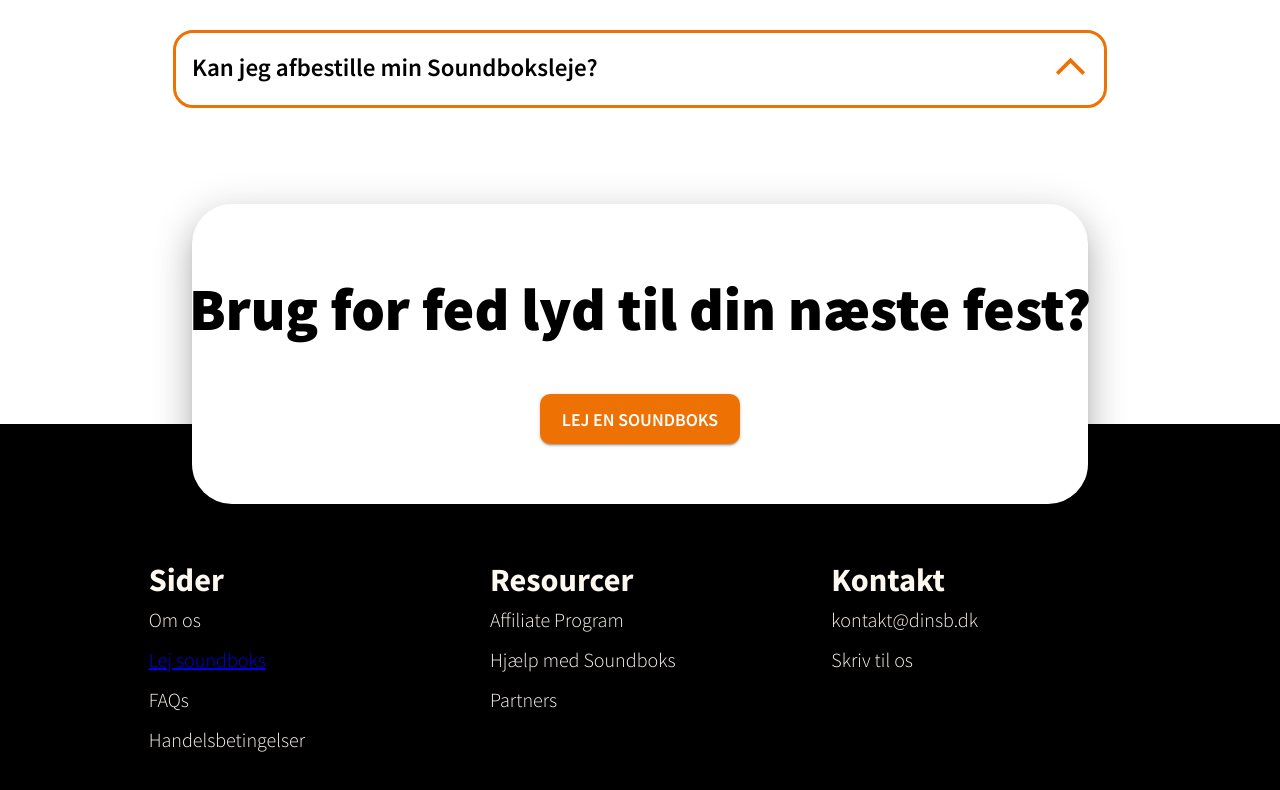
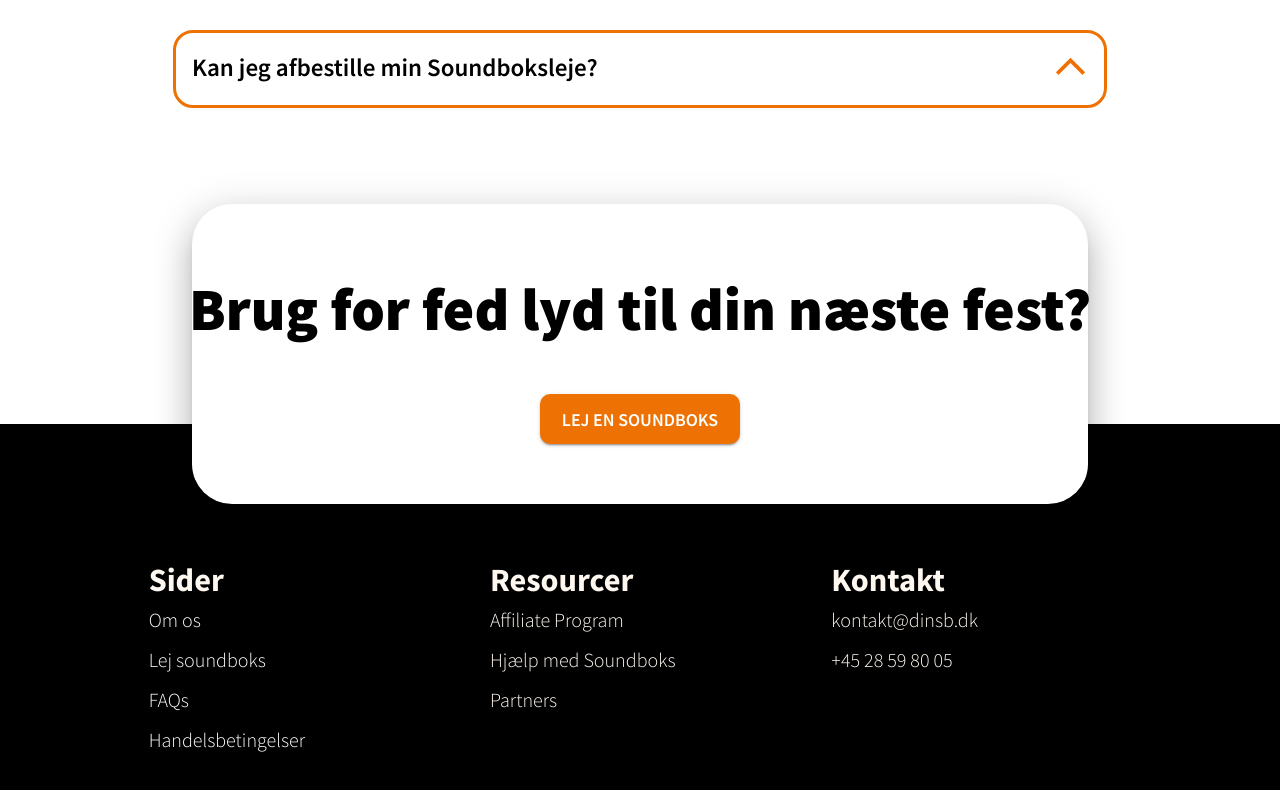
Before and after one commit to aliasadi04/dinsb, a React (Create React App) app: page /faq in a window 1280 px wide. Shown: the part 544-1334 px from the top of the page. Built offline with nearby package versions, Linux system fonts and the light colour scheme; no server answers; the database is empty.

Commit message:
Sider links fiks

```diff
--- a/src/components/faq.component.tsx
+++ b/src/components/faq.component.tsx
@@ -8,9 +8,6 @@
 
     const handleChange = () => {
         setOpen((open) => !open)
-        console.log(
-            'h12'
-        );
 
     }
 
@@ -27,7 +24,7 @@
 
             }, display: 'flex', flexDirection: 'column', alignItems: 'center', py: 2
         }}>
-            <Collapse in={open} collapsedSize={40} sx={{ width: '100%' }} >
+            <Collapse in={open} collapsedSize={40} sx={{ width: '100%' }} easing='easing-in-out' >
 
                 <Box sx={{ display: 'flex', flexDirection: 'row', justifyContent: 'space-between' }} >
                     <Typography
--- a/src/components/navbar.component.tsx
+++ b/src/components/navbar.component.tsx
@@ -35,7 +35,7 @@
 
 
   return (
-    <Box sx={{ display:'grid', gridTemplateColumns:'100%' }}>
+    <Box sx={{ display: 'grid', gridTemplateColumns: '100%' }}>
 
       <AppBar position="static" sx={{
 
@@ -114,7 +114,7 @@
           <Button variant='outlined'
             onClick={() => navigate("lej")}
             sx={{ minWidth: { xs: 100, md: 200 }, borderWidth: 2, borderRadius: 2.5, }}>
-            <Typography noWrap fontSize={{ xs: 12, md: 18 }} fontWeight={600}>
+            <Typography noWrap fontSize={{ xs: 12, md: 18 }} fontWeight={600} >
               Lej en soundboks
             </Typography>
           </Button>
@@ -193,7 +193,7 @@
       }} >
 
 
-        <Typography noWrap fontSize={{ xs: 20,md:40, lg: 60 }} fontWeight={900} sx={{}} >
+        <Typography noWrap fontSize={{ xs: 20, md: 40, lg: 60 }} fontWeight={900} sx={{}} >
           Brug for fed lyd til din næste fest?
         </Typography>
 
@@ -213,45 +213,45 @@
 
         position: 'static',
         backgroundColor: 'black',
-        height:'auto',
+        height: 'auto',
         display: 'flex',
         boxShadow: 'none',
         flexDirection: 'row',
         alignItems: 'baseline',
 
-        pt:15,
+        pt: 15,
         pb: 10,
 
         mb: 0,
         justifyContent: 'space-around',
         px: '10%',
         boxSizing: 'border-box',
-        flexWrap:'wrap'
+        flexWrap: 'wrap'
 
       }} >
 
-        <Box color='common.white'  sx={{ display: 'flex', flexDirection: 'column', minWidth:300,my:2 }}>
+        <Box color='common.white' sx={{ display: 'flex', flexDirection: 'column', minWidth: 300, my: 2 }}>
           <Typography fontWeight={700} variant='h4'>Sider</Typography>
 
-          <Typography fontWeight={300} sx={{ cursor: 'pointer', my: 0.5 }} variant='h6' component='a' >Om os</Typography>
-          <Typography fontWeight={300} sx={{ cursor: 'pointer', my: 0.5 }} variant='h6' component='a' href='lej' >Lej soundboks</Typography>
-          <Typography fontWeight={300} sx={{ cursor: 'pointer', my: 0.5 }} variant='h6' component='a' >FAQs</Typography>
-          <Typography fontWeight={300} sx={{ cursor: 'pointer', my: 0.5 }} variant='h6' component='a' >Handelsbetingelser</Typography>
+          <Typography fontWeight={300} sx={{ cursor: 'pointer', my: 0.5,textDecoration:'none',color:'white'  }} variant='h6' component='a' >Om os</Typography>
+          <Typography fontWeight={300} sx={{ cursor: 'pointer', my: 0.5, textDecoration: 'none', color: 'white' }} variant='h6' component='a' href='lej'  >Lej soundboks</Typography>
+          <Typography fontWeight={300} sx={{ cursor: 'pointer', my: 0.5, textDecoration: 'none', color: 'white' }} variant='h6' component='a' href='faq'>FAQs</Typography>
+          <Typography fontWeight={300} sx={{ cursor: 'pointer', my: 0.5,textDecoration:'none',color:'white'  }} variant='h6' component='a' >Handelsbetingelser</Typography>
 
         </Box>
 
-        <Box color='common.white' sx={{ display: 'flex', flexDirection: 'column', minWidth:300,my:2 }}>
-        <Typography fontWeight={700} variant='h4'>Resourcer</Typography>
+        <Box color='common.white' sx={{ display: 'flex', flexDirection: 'column', minWidth: 300, my: 2 }}>
+          <Typography fontWeight={700} variant='h4'>Resourcer</Typography>
           <Typography fontWeight={300} sx={{ cursor: 'pointer', my: 0.5 }} variant='h6' component='a' >Affiliate Program</Typography>
           <Typography fontWeight={300} sx={{ cursor: 'pointer', my: 0.5 }} variant='h6' component='a' >Hjælp med Soundboks</Typography>
           <Typography fontWeight={300} sx={{ cursor: 'pointer', my: 0.5 }} variant='h6' component='a' >Partners</Typography>
 
         </Box>
 
-        <Box color='common.white' sx={{ display: 'flex', flexDirection: 'column', minWidth:300,my:2 }}>
-        <Typography fontWeight={700} variant='h4'>Kontakt</Typography>
+        <Box color='common.white' sx={{ display: 'flex', flexDirection: 'column', minWidth: 300, my: 2 }}>
+          <Typography fontWeight={700} variant='h4'>Kontakt</Typography>
           <Typography fontWeight={300} sx={{ cursor: 'pointer', my: 0.5 }} variant='h6' component='a' >kontakt@dinsb.dk</Typography>
-          <Typography fontWeight={300} sx={{ cursor: 'pointer', my: 0.5 }} variant='h6' component='a' >Skriv til os</Typography>
+          <Typography fontWeight={300} sx={{ cursor: 'pointer', my: 0.5 }} variant='h6' component='a' >+45 28 59 80 05</Typography>
 
 
         </Box>
--- a/src/routes/homePage.tsx
+++ b/src/routes/homePage.tsx
@@ -48,7 +48,7 @@
 
 
 
-                <Typography id='hvorfor' fontWeight={700} fontSize={{ xs: 40, md: 40 }} sx={{ width: '100%', textAlign: 'center', my: 4, }}>Hvorfor vælge os</Typography>
+                <Typography id='hvorfor' fontWeight={700} fontSize={{ xs: 40, md: 40 }} sx={{ width: '100%', textAlign: 'center', alignItems:'center',justifyContent:'center' }}>Hvorfor vælge os</Typography>
                 <Box sx={{ display: 'flex', flexFlow: 'row wrap', justifyContent: 'center', width: '100%', alignItems: 'baseline' }}>
 
                     <BasicCard heading='Nem booking' body='Hos DinSoundboks er booking en leg! Med vores online system kan du reservere en Soundboks ved blot at indtaste dit telefonnummer. Hurtigt, nemt og uden besvær. Planlæg din fest på ingen tid, og få den perfekte lydoplevelse med os!' />
```
